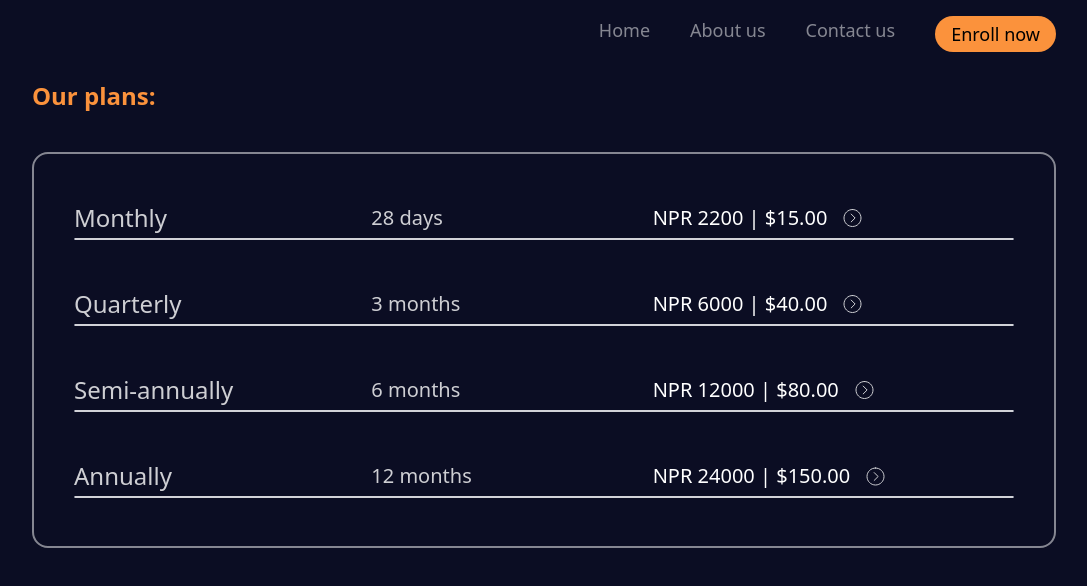
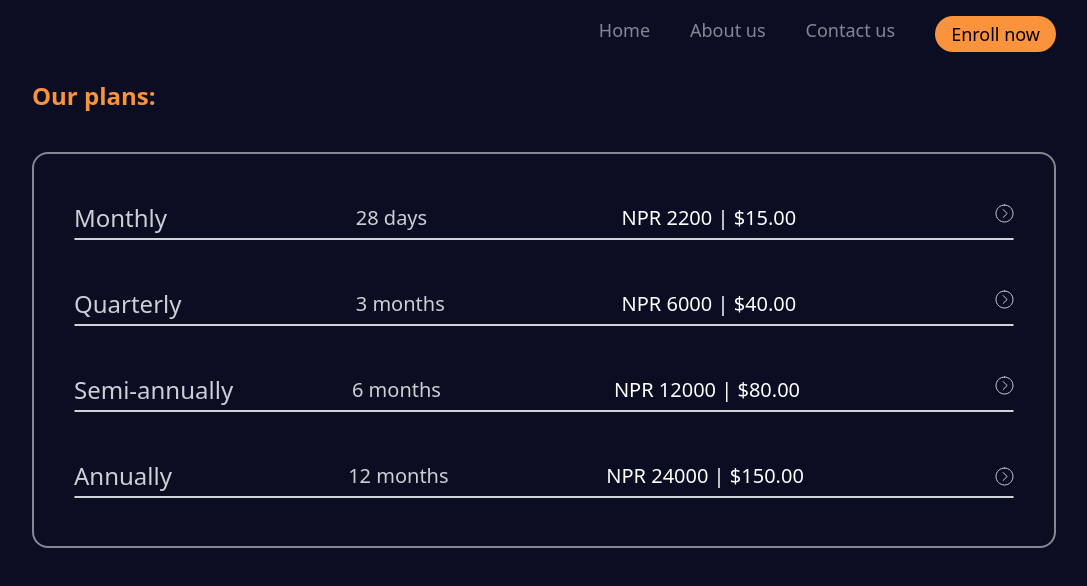
Before and after one commit to bipu01/gymTs, a React (Vite) app: page /enrollPage in a window 1280 px wide. Shown: the top 586 px of the page, without its empty margins (96-1183 px from the left). Built offline with nearby package versions, Linux system fonts and the light colour scheme; the HTML template or start-up script is replaced by a standard one.

Commit message:
menu toggle ui finished

```diff
--- a/src/Pages/EnrollNowPage/EnrollNowPage.tsx
+++ b/src/Pages/EnrollNowPage/EnrollNowPage.tsx
@@ -1,69 +1,86 @@
 import { requiresMargin } from "../../declaratiionVariables"
-// import { useState } from "react";
+import ProgramMenu from "../../components/ProgramMenu";
+import {useState } from "react";
 
 const EnrollNow = () => {
-  // const [menuHeight, setMenuHeight] = useState("");
-  // const [openState, setOpenState] = useState(false);
 
-  const toggleMenu  = (e:React.MouseEvent) => {
-    const menu= `${e.currentTarget.id}Menu`;
-    console.log(menu)
-    const menuPanel= document.getElementById(menu);
-    if(menuPanel){
-      menuPanel.style.height= menuPanel.style.height === "15rem" ? "0rem" : "15rem";
-    }
+  const [isMonthlyOpen, setMonthlyOpen]= useState(false);
+  const [isQuarterlyOpen, setQuarterlyOpen]= useState(false);
+  const [isSemiAnnuallyOpen, setSemiAnnuallyOpen]= useState(false);
+  const [isAnnuallyOpen, setAnnuallyOpen]= useState(false);
+
+  const toggleMonthlyMenu = () => {
+    setMonthlyOpen(!isMonthlyOpen)
   };
+  const toggleQuarterlyMenu = () => {
+    setQuarterlyOpen(!isQuarterlyOpen)
+  };
+  const toggleSemiAnnuallyMenu = () => {
+    setSemiAnnuallyOpen(!isSemiAnnuallyOpen)
+  };
+  const toggleAnnuallyMenu = () => {
+    setAnnuallyOpen(!isAnnuallyOpen)
+  };
+
   return (
     <div className={`${requiresMargin} mb-10vh h-90vh`}>
       <h1 className="text-2xl xmd:3xl mb-5vh text-orange-400 font-bold">Our plans:</h1>
       <div className="flex flex-col border-solid rounded-2xl border-2 border-enrollBorder p-2 py-8 xmd:py-12 xmd:p-10  gap-8 xmd:gap-12 ">
 
-        <div>
+        <div id="monthlyProgram">
           <div className="flex items-center">
             <h1 className="text-sm xmd:text-2xl opacity-80 w-16 flex-auto">Monthly</h1>
             <h2 className="text-sm xmd:text-xl opacity-80 w-12 whitespace-nowrap flex-auto">28 days</h2>
-            <div className="flex w-32 gap-1 sm:gap-4 flex-auto">
+            <div className="flex gap-1 sm:gap-4 flex-auto relative ">
               <h2 className="text-xs xmd:text-xl whitespace-nowrap">NPR 2200 | $15.00</h2>
-              <img id="monthlyProgram" onClick={toggleMenu} className="opacity-80 hover:opacity-100 hover:cursor-pointer" src="/rightPointed.svg" alt="rightPointed icon" />
+              <img id="monthly" onClick={toggleMonthlyMenu} className="opacity-80 hover:opacity-100 hover:cursor-pointer absolute right-0 float-right" src="/rightPointed.svg" alt="rightPointed icon" />
             </div>
           </div>
-          <div id="monthlyProgramMenu" className="transition-all duration-150 mt-1 w-100% 2xl:w-80% h-0 border-solid border-1px border-y-divisorLine border-x-transparent bg-menuBg"></div>
+          <div id="monthlyProgramMenu" className={`${isMonthlyOpen?'h-60 p-4':'h-0 p-0'} gap-4 overflow-clip menuPanel flex flex-col transition-all duration-150 mt-1 w-100% 2xl:w-80% border-solid border-1px border-y-divisorLine border-x-transparent bg-menuBg`}>
+            <ProgramMenu/>
+          </div>
         </div>
 
         <div>
           <div className="flex items-center">
             <h1 className="text-sm xmd:text-2xl opacity-80 w-16 flex-auto">Quarterly</h1>
             <h2 className="text-xs xmd:text-xl opacity-80 w-12 whitespace-nowrap flex-auto">3 months</h2>
-            <div className="flex w-32 gap-1 sm:gap-4 flex-auto">
+            <div className="flex gap-1 sm:gap-4 flex-auto relative">
               <h2 className="text-xs xmd:text-xl whitespace-nowrap">NPR 6000 | $40.00</h2>
-              <img id="quaterlyProgram"  onClick={toggleMenu} className="opacity-80 hover:opacity-100 hover:cursor-pointer" src="/rightPointed.svg" alt="rightPointed icon" />
+              <img id="quaterly"  onClick={toggleQuarterlyMenu} className="absolute right-0 opacity-80 hover:opacity-100 hover:cursor-pointer" src="/rightPointed.svg" alt="rightPointed icon" />
             </div>
           </div>
-          <div id="quaterlyProgramMenu" className="transition-all duration-150 mt-1 w-100% 2xl:w-80% h-0 border-solid border-1px border-y-divisorLine border-x-transparent bg-menuBg" ></div>
+          <div id="quaterlyProgramMenu" className={`${isQuarterlyOpen?'h-60 p-4':'h-0 p-0 '}  gap-4 overflow-clip menuPanel flex flex-col transition-all duration-150 mt-1 w-100% 2xl:w-80% border-solid border-1px border-y-divisorLine border-x-transparent bg-menuBg`} >
+          <ProgramMenu/>
+          </div>
         </div>
 
         <div>
           <div className="flex items-center">
             <h1 className="text-sm xmd:text-2xl opacity-80 w-16 flex-auto">Semi-annually</h1>
             <h2 className="text-xs xmd:text-xl opacity-80 w-12 whitespace-nowrap flex-auto">6 months</h2>
-            <div className="flex w-32 gap-1 sm:gap-4 flex-auto">
+            <div className="relative flex gap-1 sm:gap-4 flex-auto">
               <h2 className="text-xs xmd:text-xl whitespace-nowrap">NPR 12000 | $80.00</h2>
-              <img id="semiAnnuallyProgram" onClick={toggleMenu} className="opacity-80 hover:opacity-100 hover:cursor-pointer" src="/rightPointed.svg" alt="rightPointed icon" />
+              <img id="semiAnnually" onClick={toggleSemiAnnuallyMenu} className="absolute right-0 opacity-80 hover:opacity-100 hover:cursor-pointer" src="/rightPointed.svg" alt="rightPointed icon" />
             </div>
           </div>
-          <div id="semiAnnuallyProgramMenu" className="transition-all duration-150 mt-1 w-100% 2xl:w-80% h-0 border-solid border-1px border-y-divisorLine border-x-transparent bg-menuBg"></div>
+          <div id="semiAnnuallyProgramMenu" className={` ${isSemiAnnuallyOpen?'h-60 p-4':'h-0 p-0'} gap-4 overflow-clip menuPanel flex flex-col transition-all duration-150 mt-1 w-100% 2xl:w-80% border-solid border-1px border-y-divisorLine border-x-transparent bg-menuBg`}>
+          <ProgramMenu/>
+          </div>
         </div>
 
         <div>
           <div className="flex items-center">
             <h1 className="text-sm xmd:text-2xl opacity-80 w-16 whitespace-nowrap flex-auto">Annually</h1>
             <h2 className="text-xs xmd:text-xl opacity-80 w-12 whitespace-nowrap flex-auto">12 months</h2>
-            <div className="flex w-32 gap-1 sm:gap-4 flex-auto items-center">
+            <div className="relative flex gap-1 sm:gap-4 flex-auto items-center">
               <h2 className="text-xs xmd:text-xl whitespace-nowrap">NPR 24000 | $150.00</h2>
-              <img id="yearlyProgram" onClick={toggleMenu} className="opacity-80 hover:opacity-100 hover:cursor-pointer " src="/rightPointed.svg" alt="rightPointed icon" />
+              <img id="yearly" onClick={toggleAnnuallyMenu} className="absolute right-0 opacity-80 hover:opacity-100 hover:cursor-pointer " src="/rightPointed.svg" alt="rightPointed icon" />
             </div>
           </div>
-          <div id="yearlyProgramMenu" className="transition-all duration-150 mt-1 w-100% 2xl:w-80% h-0 border-solid border-1px border-y-divisorLine border-x-transparent bg-menuBg"></div>
+          <div id="yearlyProgramMenu" className={`${isAnnuallyOpen?'h-60 p-4':'h-0 p-0'} gap-4 overflow-clip menuPanel flex flex-col transition-all duration-150 mt-1 w-100% 2xl:w-80% border-solid border-1px border-y-divisorLine border-x-transparent bg-menuBg`}>
+          <ProgramMenu/>
+          </div>
         </div>
 
       </div>
--- /dev/null
+++ b/src/components/ProgramMenu/ProgramMenu.tsx
@@ -0,0 +1,25 @@
+
+const ProgramMenu = () => {
+  return (
+    <>
+      <div className="">
+        <p className="opacity-50 text-xs xmd:text-sm mb-2 ">*Your data and images are not distributed and are private</p>
+        <input type="text" placeholder="Full name" className="w-95% xmd:w-35% bg-transparent border-2 rounded-sm p-1"/>
+      </div>
+
+      <input type="text" placeholder="Ph num" className="w-95% xmd:w-35% bg-transparent border-2 rounded-sm p-1"/>
+
+      <div className="flex items-center">
+        <p>Add your Photo:</p>
+        <p className="opacity-50 text-xs xmd:text-sm">(*for id card)</p>
+      </div>
+      <div>
+      <label htmlFor="select">
+        <input type="file" accept="image/*" id="select"/>
+      </label>
+      </div>
+    </>
+  )
+}
+
+export default ProgramMenu
--- /dev/null
+++ b/src/components/ProgramMenu/index.tsx
@@ -0,0 +1 @@
+export {default} from "./ProgramMenu"
```
